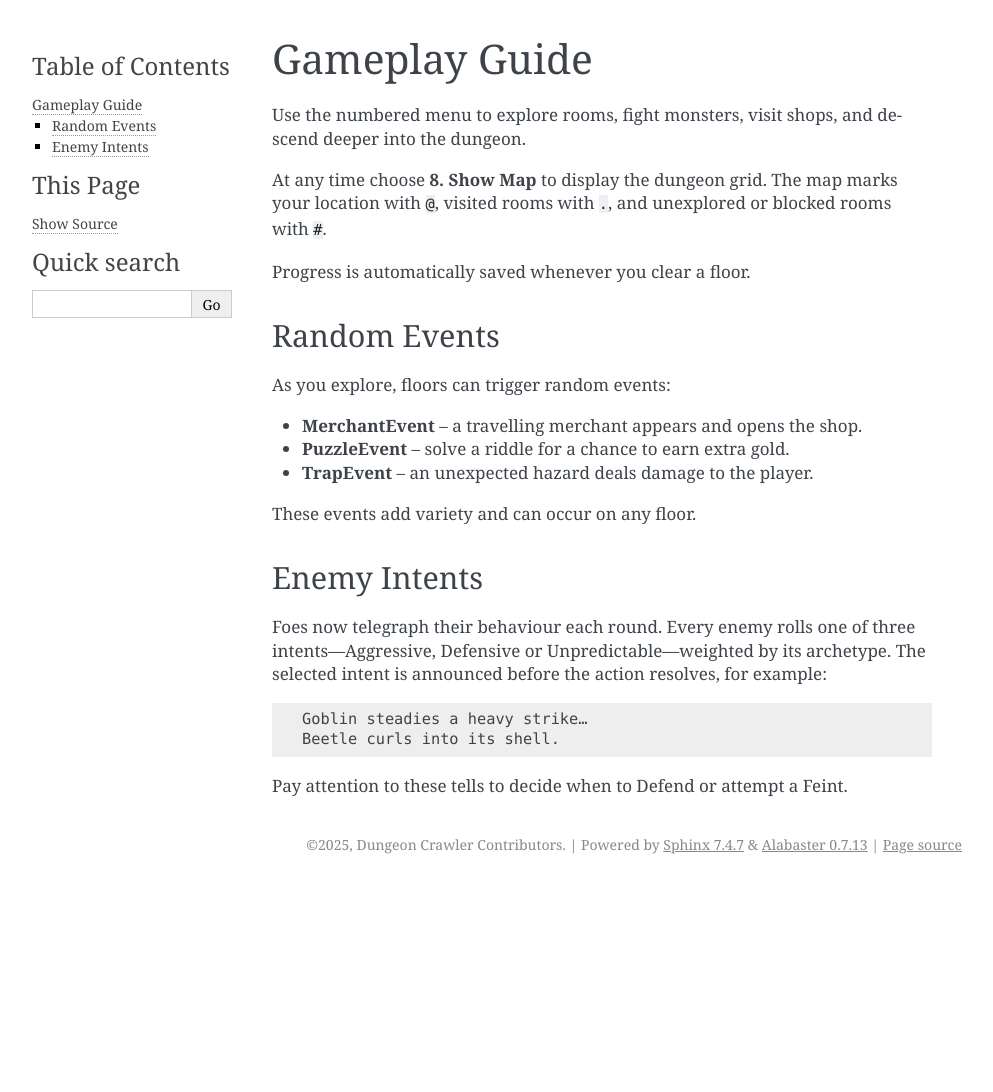
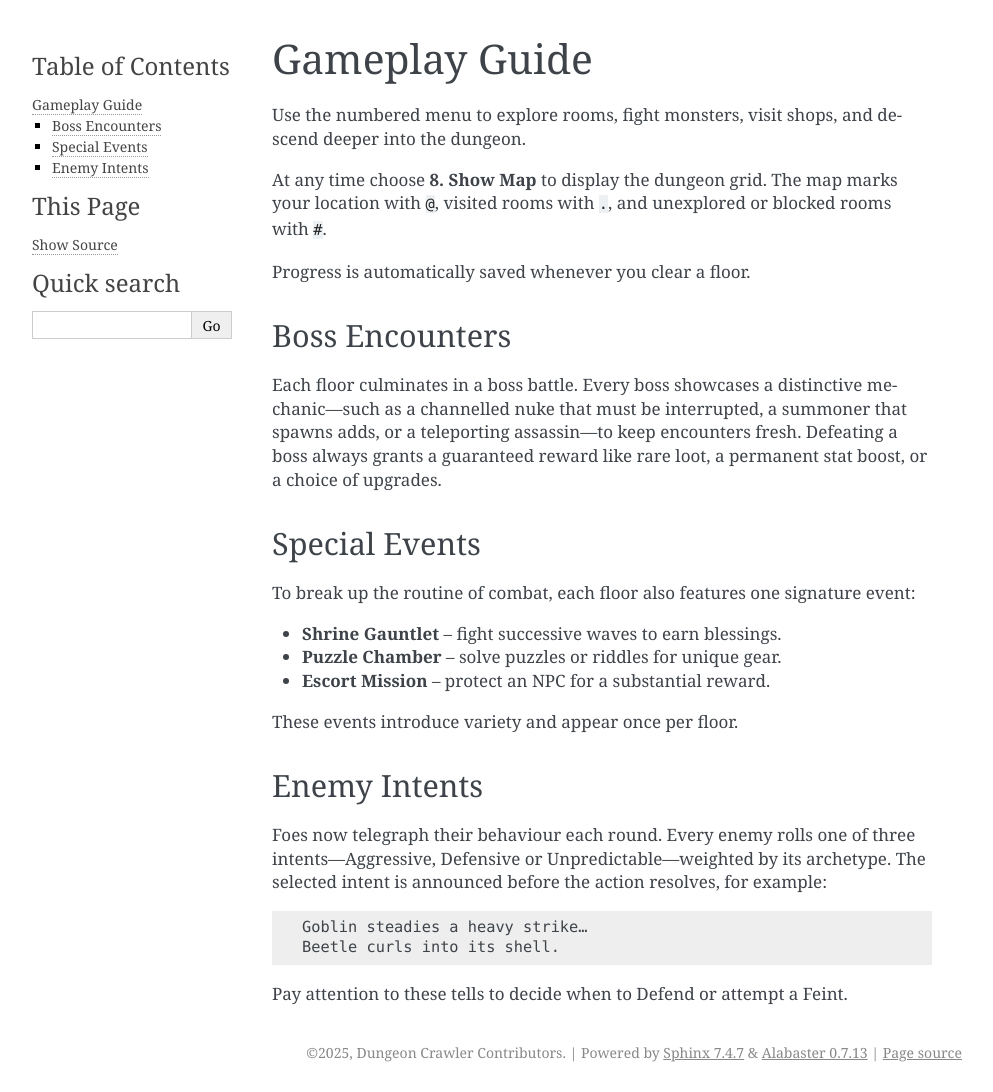
Before and after one commit to ttc24/Dungeon-Crawler, a Sphinx documentation site: the page built from docs/gameplay_guide.rst, in a window 1280 px wide. Shown: the whole page, without its empty margins (148-1141 px from the left). Built offline with Sphinx 7.4.7, drawn with Linux system fonts in a browser that asks for light colours; before the commit the page ends 900 px from its top, so only the background shows below that.

Commit message:
Document boss and event per floor

```diff
--- a/docs/gameplay_guide.rst
+++ b/docs/gameplay_guide.rst
@@ -7,15 +7,23 @@ At any time choose **8. Show Map** to display the dungeon grid. The map marks yo
 
 Progress is automatically saved whenever you clear a floor.
 
-Random Events
--------------
-As you explore, floors can trigger random events:
+Boss Encounters
+---------------
+Each floor culminates in a boss battle. Every boss showcases a distinctive
+mechanic—such as a channelled nuke that must be interrupted, a summoner that
+spawns adds, or a teleporting assassin—to keep encounters fresh. Defeating a
+boss always grants a guaranteed reward like rare loot, a permanent stat boost,
+or a choice of upgrades.
 
-* **MerchantEvent** – a travelling merchant appears and opens the shop.
-* **PuzzleEvent** – solve a riddle for a chance to earn extra gold.
-* **TrapEvent** – an unexpected hazard deals damage to the player.
+Special Events
+--------------
+To break up the routine of combat, each floor also features one signature event:
 
-These events add variety and can occur on any floor.
+* **Shrine Gauntlet** – fight successive waves to earn blessings.
+* **Puzzle Chamber** – solve puzzles or riddles for unique gear.
+* **Escort Mission** – protect an NPC for a substantial reward.
+
+These events introduce variety and appear once per floor.
 
 Enemy Intents
 -------------
```
Also changed, not shown: README.md (+4 -1 lines).
